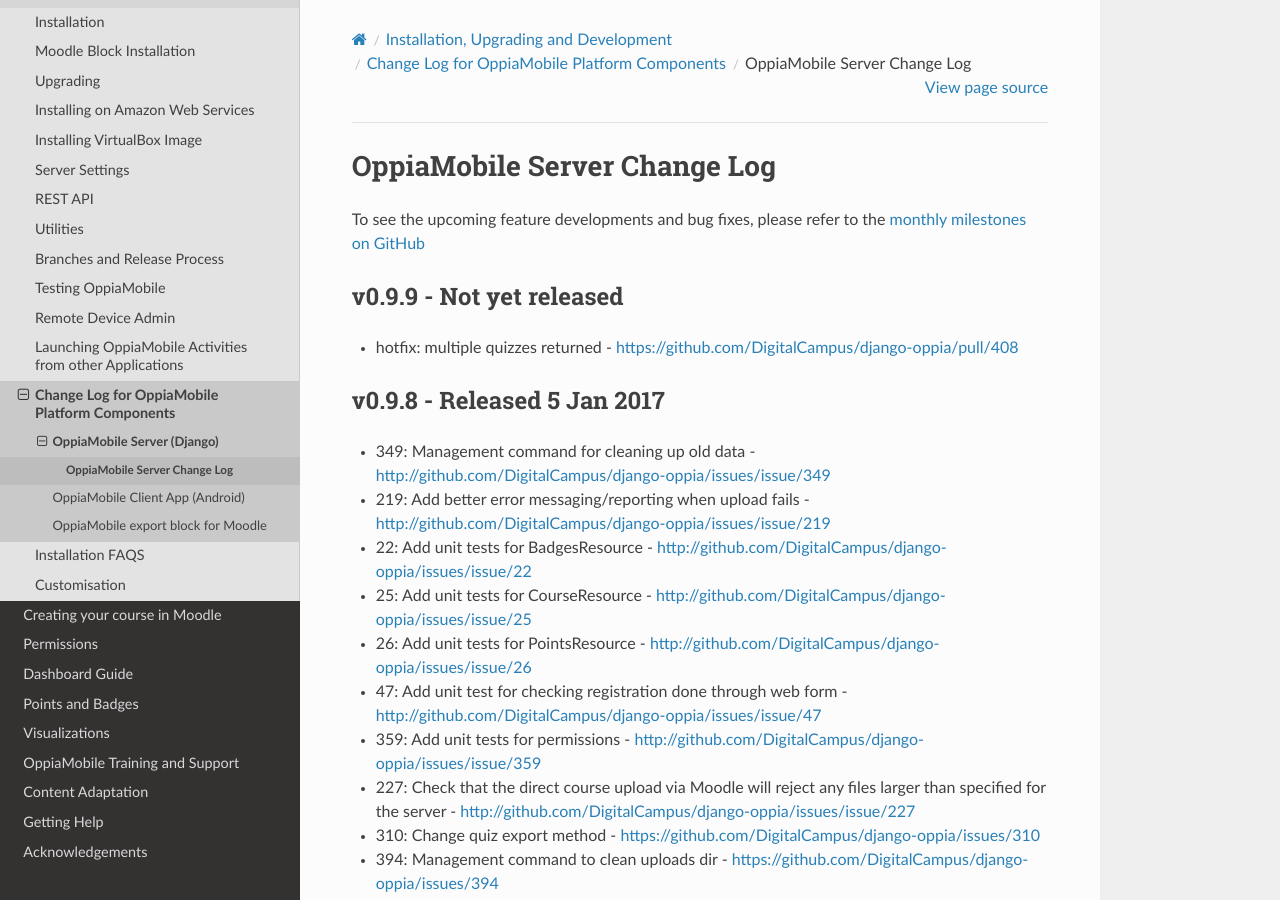
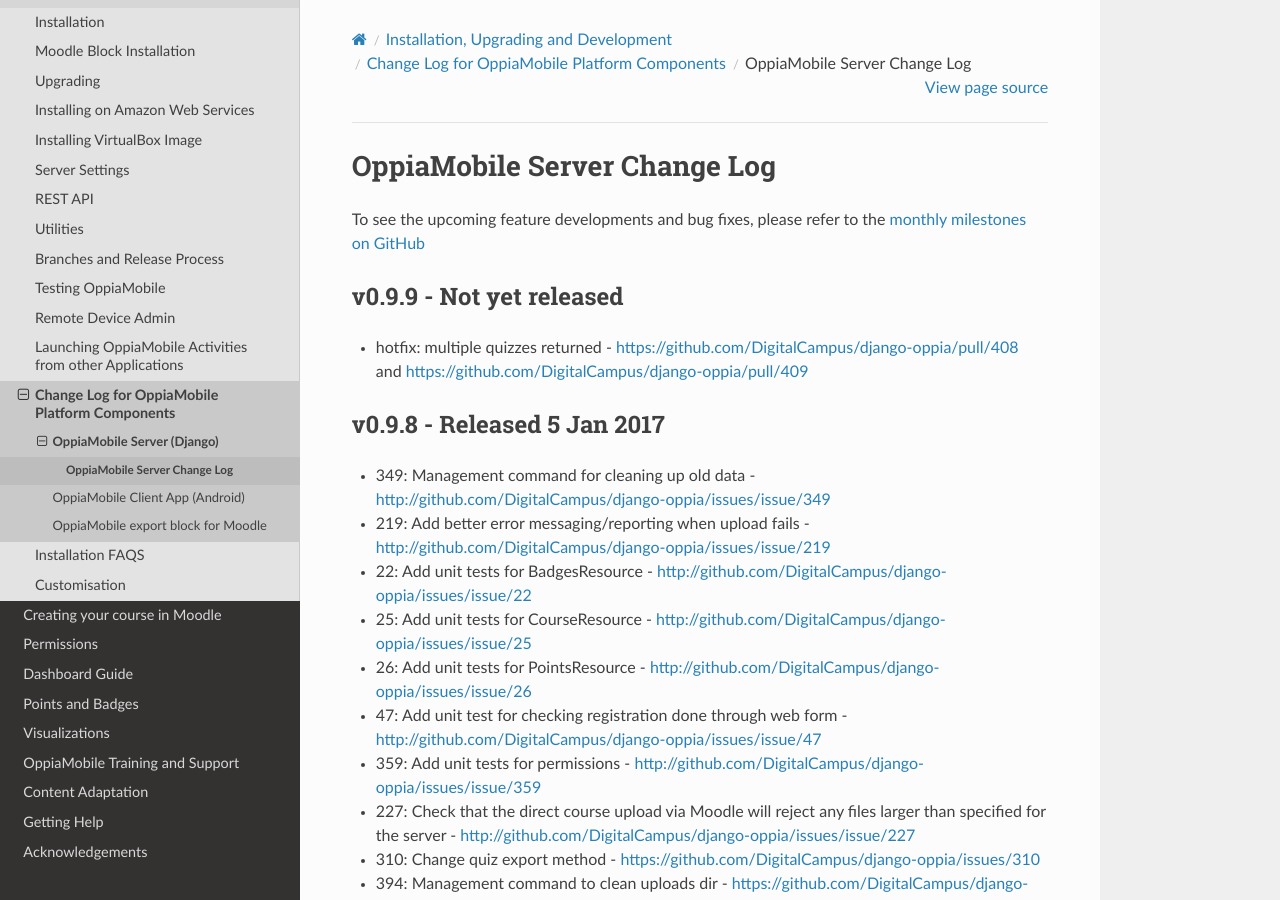
Before and after one commit to DigitalCampus/django-oppia, a Sphinx documentation site: the page built from docs/dev/changelog_server.rst, in a window 1280 px wide and 900 px high. Built offline with Sphinx 7.4.7 and the Read the Docs theme 2.0.0, drawn with Linux system fonts in a browser that asks for light colours; the version number is read from the project's files by our own code.

Commit message:
update docs

```diff
--- a/docs/dev/changelog_server.rst
+++ b/docs/dev/changelog_server.rst
@@ -9,7 +9,7 @@
 v0.9.9 - Not yet released
 --------------------------------
 
-* hotfix: multiple quizzes returned - https://github.com/DigitalCampus/django-oppia/pull/408
+* hotfix: multiple quizzes returned - https://github.com/DigitalCampus/django-oppia/pull/408 and https://github.com/DigitalCampus/django-oppia/pull/409
 
 
 .. _serverv0.9.8:
```
